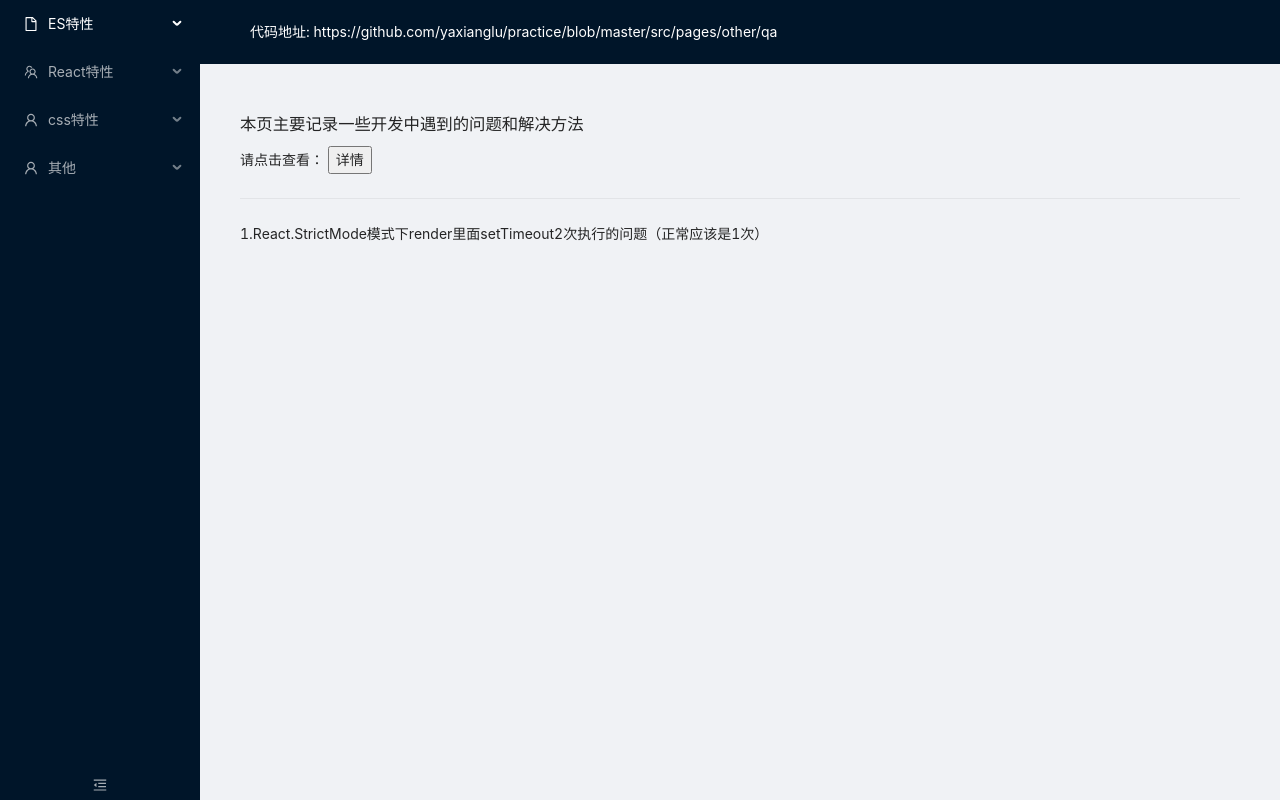
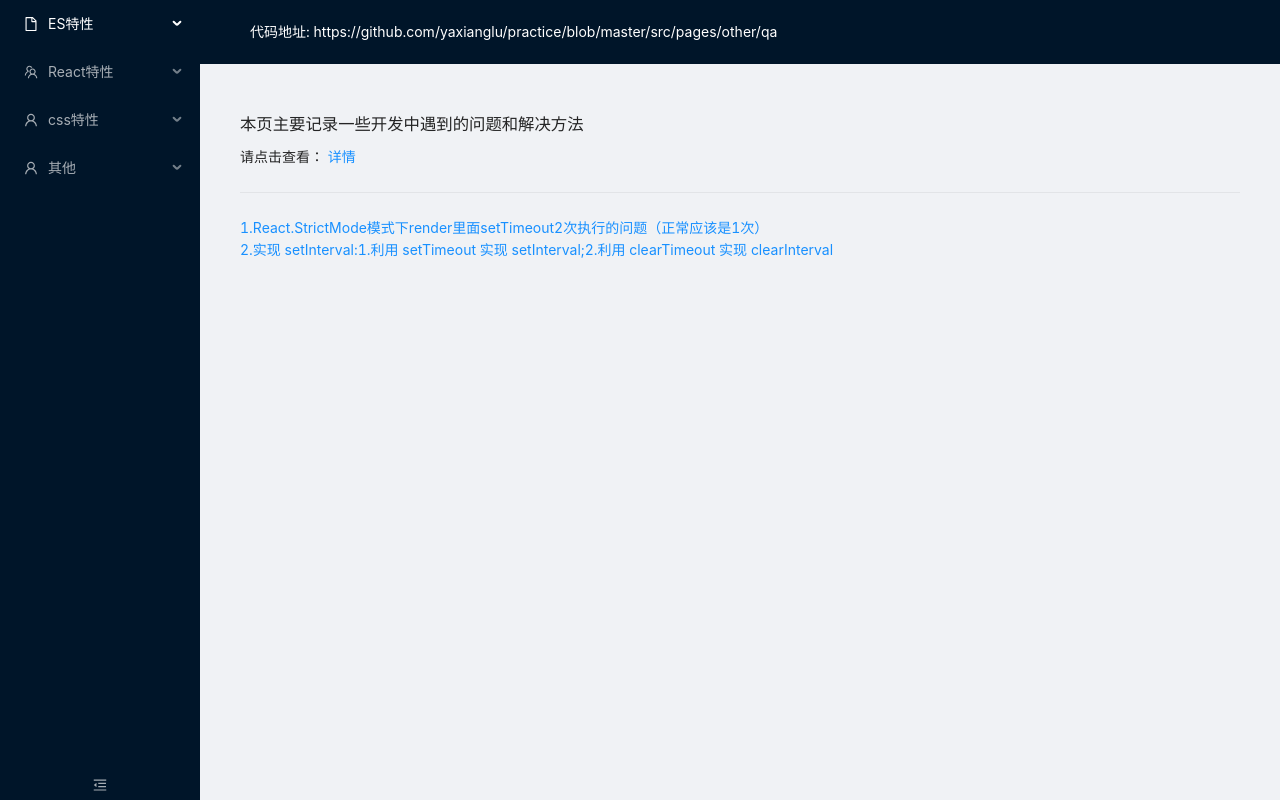
Before and after one commit to yaxianglu/practice, a React (Create React App) app: page /other/qa in a window 1280 px wide. Built offline with nearby package versions, Linux system fonts and the light colour scheme.

Commit message:
feat: setInterval的实现

```diff
--- a/src/pages/other/qa/index.tsx
+++ b/src/pages/other/qa/index.tsx
@@ -4,7 +4,14 @@ import React, { FunctionComponent } from "react";
 import { domain } from "../../../config";
 
 const list = [
-  "React.StrictMode模式下render里面setTimeout2次执行的问题（正常应该是1次）",
+  {
+    title: "React.StrictMode模式下render里面setTimeout2次执行的问题（正常应该是1次）",
+    path: "https://github.com/yaxianglu/practice/tree/master/src/pages/other/qa#1reactstrictmode%E6%A8%A1%E5%BC%8F%E4%B8%8Brender%E9%87%8C%E9%9D%A2settimeout2%E6%AC%A1%E6%89%A7%E8%A1%8C%E7%9A%84%E9%97%AE%E9%A2%98%E6%AD%A3%E5%B8%B8%E5%BA%94%E8%AF%A5%E6%98%AF1%E6%AC%A1",
+  },
+  {
+    title: "实现 setInterval:1.利用 setTimeout 实现 setInterval;2.利用 clearTimeout 实现 clearInterval",
+    path: "#",
+  }
 ];
 
 /**
@@ -12,15 +19,14 @@ const list = [
  *
  */
 const QA: FunctionComponent = () => {
-  const showDetail =() => { window.open(`${domain}/other/qa/README.md`) };
   return (
     <div>
       <h1>本页主要记录一些开发中遇到的问题和解决方法</h1>
-      <div>请点击查看： <button onClick={showDetail}>详情</button></div>
+      <div>请点击查看： <a href={`${domain}/other/qa/README.md`} target="_blank">详情</a></div>
       <Divider/>
       {
         list.map((item, index) => {
-          return <div key={item}>{index + 1}.{item}</div>
+          return <div key={item.title}><a href={item.path} target="_blank">{index + 1}.{item.title}</a></div>
         })
       }
     </div>
```
Also changed, not shown: src/pages/other/qa/README.md.
